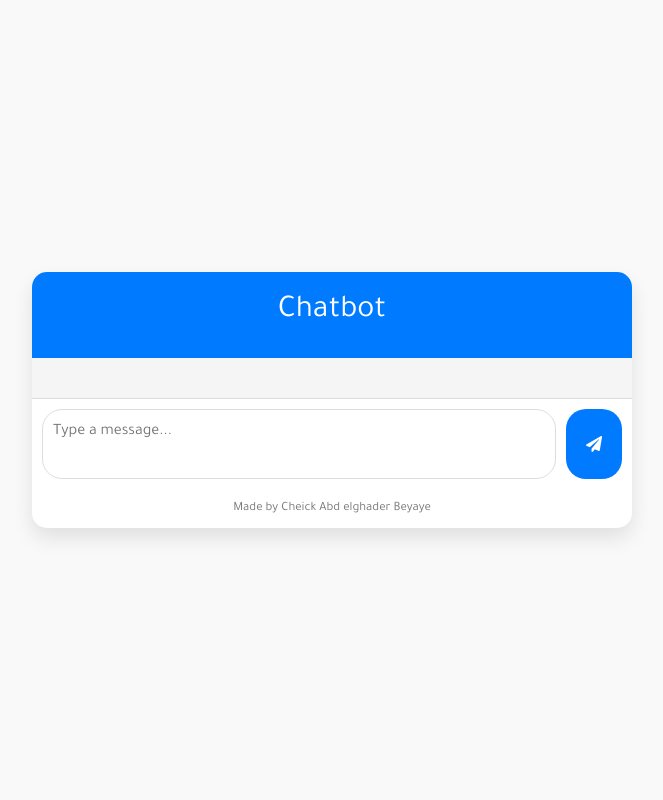
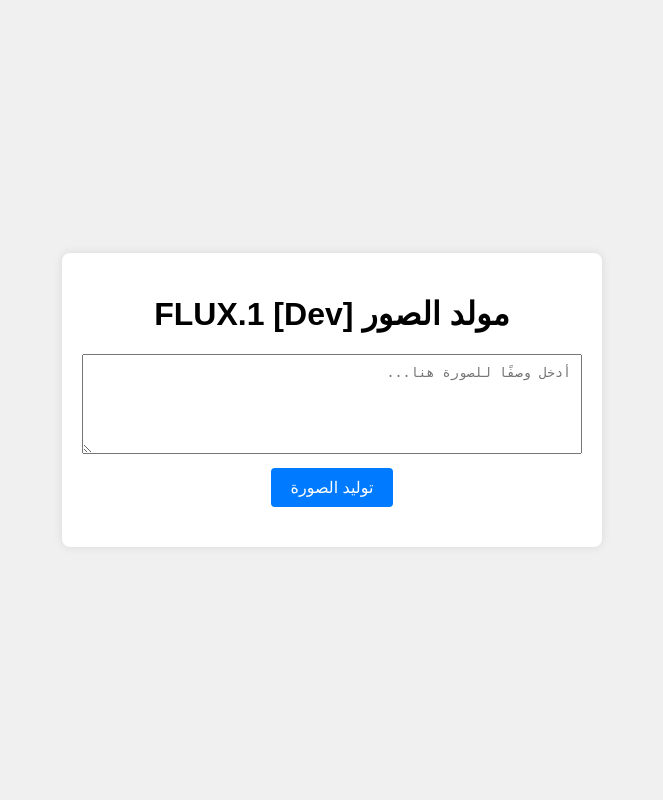
Before and after one commit to abdobeyaye/chatbot, a Flask app: page / in a window 1280 px wide. Shown: the whole page, without its empty margins (308-971 px from the left). Run offline with Flask 3, Linux system fonts and the light colour scheme; some libraries are stand-ins or nearby versions.

Commit message:
Update index.html

```diff
--- a/templates/index.html
+++ b/templates/index.html
@@ -1,233 +1,104 @@
 <!DOCTYPE html>
-<html lang="en">
+<html lang="ar" dir="rtl">
 <head>
     <meta charset="UTF-8">
     <meta name="viewport" content="width=device-width, initial-scale=1.0">
-    <title>Chatbot</title>
-    <link href="https://stackpath.bootstrapcdn.com/bootstrap/4.5.2/css/bootstrap.min.css" rel="stylesheet">
-    <link href="https://cdnjs.cloudflare.com/ajax/libs/font-awesome/5.15.1/css/all.min.css" rel="stylesheet">
-    <link href="https://fonts.googleapis.com/css2?family=Tajawal:wght@400;700&display=swap" rel="stylesheet">
+    <title>مولد الصور FLUX.1 [Dev]</title>
     <style>
         body {
-            font-family: 'Tajawal', Arial, sans-serif;
-            background-color: #f9f9f9;
+            font-family: Arial, sans-serif;
             display: flex;
             justify-content: center;
             align-items: center;
             height: 100vh;
             margin: 0;
+            background-color: #f0f0f0;
         }
-        .chat-container {
+        .container {
+            background-color: white;
+            padding: 20px;
+            border-radius: 8px;
+            box-shadow: 0 0 10px rgba(0,0,0,0.1);
+            text-align: center;
+            max-width: 500px;
             width: 100%;
-            max-width: 600px;
-            background: white;
-            border-radius: 15px;
-            overflow: hidden;
-            box-shadow: 0 10px 20px rgba(0, 0, 0, 0.1);
-            display: flex;
-            flex-direction: column;
         }
-        .chat-header {
-            background: #007bff;
+        textarea {
+            width: 100%;
+            height: 100px;
+            margin-bottom: 10px;
+            padding: 10px;
+            box-sizing: border-box;
+        }
+        button {
+            padding: 10px 20px;
+            background-color: #007bff;
             color: white;
-            padding: 20px;
-            text-align: center;
-            font-size: 1.5em;
+            border: none;
+            border-radius: 4px;
+            cursor: pointer;
+            font-size: 16px;
         }
-        .chat-body {
-            flex: 1;
-            overflow-y: auto;
-            padding: 20px;
-            display: flex;
-            flex-direction: column;
-            background: #f5f5f5;
-            scroll-behavior: smooth;
-            height: 400px; /* Fixed height for the chat body */
+        #result {
+            margin-top: 20px;
         }
-        .chat-body::-webkit-scrollbar {
-            width: 8px;
-        }
-        .chat-body::-webkit-scrollbar-track {
-            background: #f1f1f1;
-        }
-        .chat-body::-webkit-scrollbar-thumb {
-            background: #888;
+        img {
+            max-width: 100%;
+            max-height: 300px;
             border-radius: 4px;
         }
-        .chat-body::-webkit-scrollbar-thumb:hover {
-            background: #555;
-        }
-        .chat-body p {
-            padding: 10px 15px;
-            margin: 5px 0;
-            border-radius: 18px;
-            max-width: 70%;
-            clear: both;
-            line-height: 1.4;
-            position: relative;
-            word-wrap: break-word;
-        }
-        .chat-body p.user {
-            background: #007bff;
-            color: white;
-            align-self: flex-end;
-            border-bottom-right-radius: 0;
-        }
-        .chat-body p.bot {
-            background: #e1f5fe;
-            color: #333;
-            align-self: flex-start;
-            border-bottom-left-radius: 0;
-        }
-        .chat-body p.user::after {
-            content: '';
-            position: absolute;
-            right: 0;
-            bottom: 0;
-            width: 0;
-            height: 0;
-            border: 10px solid transparent;
-            border-left-color: #007bff;
-            border-right: 0;
-            border-bottom: 0;
-            margin-top: -10px;
-            margin-right: -10px;
-        }
-        .chat-body p.bot::after {
-            content: '';
-            position: absolute;
-            left: 0;
-            bottom: 0;
-            width: 0;
-            height: 0;
-            border: 10px solid transparent;
-            border-right-color: #e1f5fe;
-            border-left: 0;
-            border-bottom: 0;
-            margin-top: -10px;
-            margin-left: -10px;
-        }
-        .chat-input {
-            display: flex;
-            border-top: 1px solid #ddd;
-            padding: 10px;
-            background: #fff;
-            border-bottom-left-radius: 15px;
-            border-bottom-right-radius: 15px;
-        }
-        .chat-input textarea {
-            flex: 1;
-            border: 1px solid #ddd;
-            padding: 10px;
-            border-radius: 20px;
-            margin-right: 10px;
-            resize: none;
-            font-size: 1em;
-            transition: border-color 0.3s;
-            font-family: 'Tajawal', Arial, sans-serif;
-        }
-        .chat-input textarea:focus {
-            border-color: #007bff;
-            outline: none;
-        }
-        .chat-input button {
-            border: none;
-            background: #007bff;
-            color: white;
-            padding: 10px 20px;
-            border-radius: 20px;
-            cursor: pointer;
-            display: flex;
-            align-items: center;
-            transition: background 0.3s;
-            font-family: 'Tajawal', Arial, sans-serif;
-        }
-        .chat-input button:hover {
-            background: #0056b3;
-        }
-        .footer {
-            text-align: center;
-            padding: 10px;
-            font-size: 0.8em;
-            color: #777;
-            font-family: 'Tajawal', Arial, sans-serif;
-        }
-
-        @media (max-width: 768px) {
-            body {
-                align-items: flex-start;
-            }
-            .chat-container {
-                border-radius: 0;
-                height: 100vh;
-                justify-content: space-between;
-            }
-            .chat-body {
-                flex: 1;
-                height: auto; /* Adjust height for smaller screens */
-            }
-            .chat-input {
-                padding: 10px 20px;
-            }
-            .chat-header {
-                font-size: 1.2em;
-            }
-            .chat-input textarea {
-                font-size: 0.9em;
-            }
-            .footer {
-                font-size: 0.7em;
-            }
+        .loading {
+            display: none;
+            margin-top: 20px;
         }
     </style>
 </head>
 <body>
-    <div class="chat-container">
-        <div class="chat-header">
-            <h2>Chatbot</h2>
-        </div>
-        <div class="chat-body" id="chat-body">
-            <!-- Chat messages will be displayed here -->
-        </div>
-        <div class="chat-input">
-            <textarea id="text-input" placeholder="Type a message..."></textarea>
-            <button id="send-message"><i class="fas fa-paper-plane"></i></button>
-        </div>
-        <div class="footer">
-            Made by Cheick Abd elghader Beyaye
-        </div>
+    <div class="container">
+        <h1>مولد الصور FLUX.1 [Dev]</h1>
+        <textarea id="prompt" placeholder="أدخل وصفًا للصورة هنا..."></textarea>
+        <button onclick="generateImage()">توليد الصورة</button>
+        <div class="loading" id="loading">جاري توليد الصورة...</div>
+        <div id="result"></div>
     </div>
 
-    <script src="https://cdn.socket.io/4.0.1/socket.io.min.js"></script>
     <script>
-        const socket = io();
+        async function generateImage() {
+            const prompt = document.getElementById('prompt').value;
+            const result = document.getElementById('result');
+            const loading = document.getElementById('loading');
 
-        document.getElementById('send-message').addEventListener('click', () => {
-            const textInput = document.getElementById('text-input');
-            const message = textInput.value.trim();
-            const chatBody = document.getElementById('chat-body');
-
-            if (message) {
-                socket.emit('send_message', { message: message });
-                const userMessage = document.createElement('p');
-                userMessage.textContent = message;
-                userMessage.classList.add('user');
-                chatBody.appendChild(userMessage);
+            if (!prompt) {
+                result.innerHTML = 'الرجاء إدخال نص وصفي للصورة.';
+                return;
             }
 
-            textInput.value = '';
-            chatBody.scrollTop = chatBody.scrollHeight;
-        });
+            result.innerHTML = '';
+            loading.style.display = 'block';
 
-        socket.on('receive_message', (data) => {
-            const chatBody = document.getElementById('chat-body');
-            const botMessage = document.createElement('p');
-            botMessage.textContent = data.message;
-            botMessage.classList.add('bot');
-            chatBody.appendChild(botMessage);
+            try {
+                const response = await fetch('/generate-image', {
+                    method: 'POST',
+                    headers: {
+                        'Content-Type': 'application/json',
+                    },
+                    body: JSON.stringify({ prompt }),
+                });
 
-            chatBody.scrollTop = chatBody.scrollHeight;
-        });
+                if (response.ok) {
+                    const blob = await response.blob();
+                    const imgUrl = URL.createObjectURL(blob);
+                    result.innerHTML = `<img src="${imgUrl}" alt="الصورة المولدة">`;
+                } else {
+                    const errorData = await response.json();
+                    result.innerHTML = `خطأ: ${errorData.error}`;
+                }
+            } catch (error) {
+                result.innerHTML = `خطأ: ${error.message}`;
+            } finally {
+                loading.style.display = 'none';
+            }
+        }
     </script>
 </body>
 </html>
```
